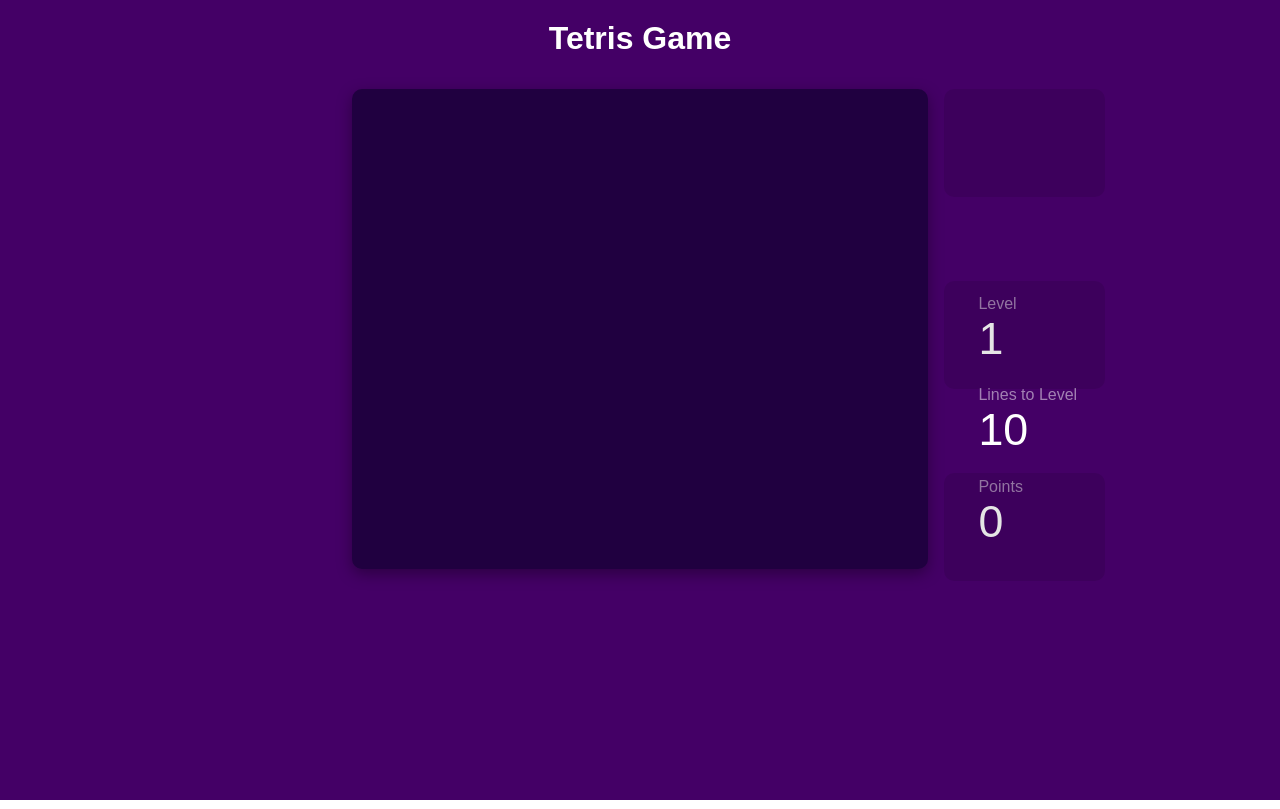
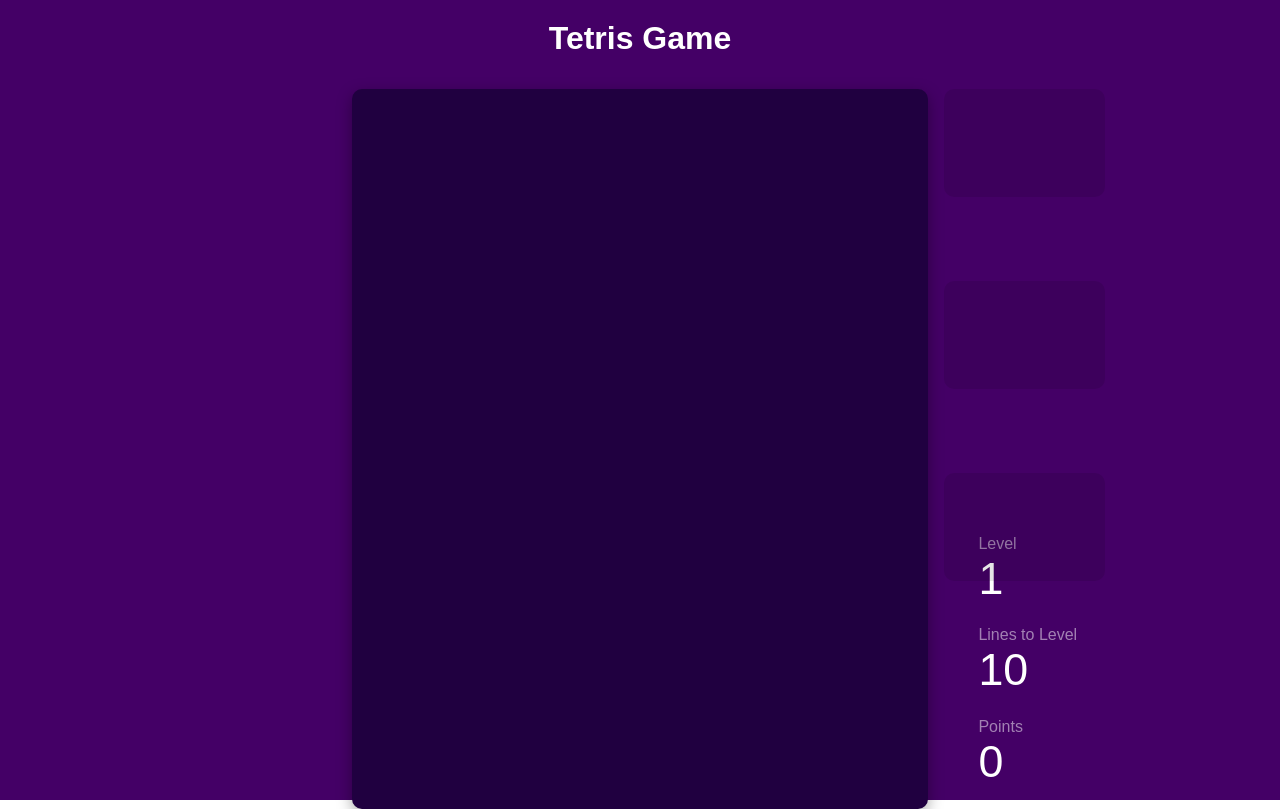
Before and after one commit to Ace-86/tetris, a React (Create React App) app: page / in a window 1280 px wide. Both pictures are taken after a click on the button "Play". Built offline with nearby package versions, Linux system fonts and the light colour scheme.

Commit message:
style updated

```diff
--- a/src/components/styles/Board.css
+++ b/src/components/styles/Board.css
@@ -3,7 +3,7 @@
     display: grid;
     grid-gap: 2px;
     width: 45vw;
-    height: 60vh;
+    height: 90vh;
     background: rgb(32, 0, 64);
     border: 10px solid rgb(32, 0, 64);
     border-radius: 10px;
```
